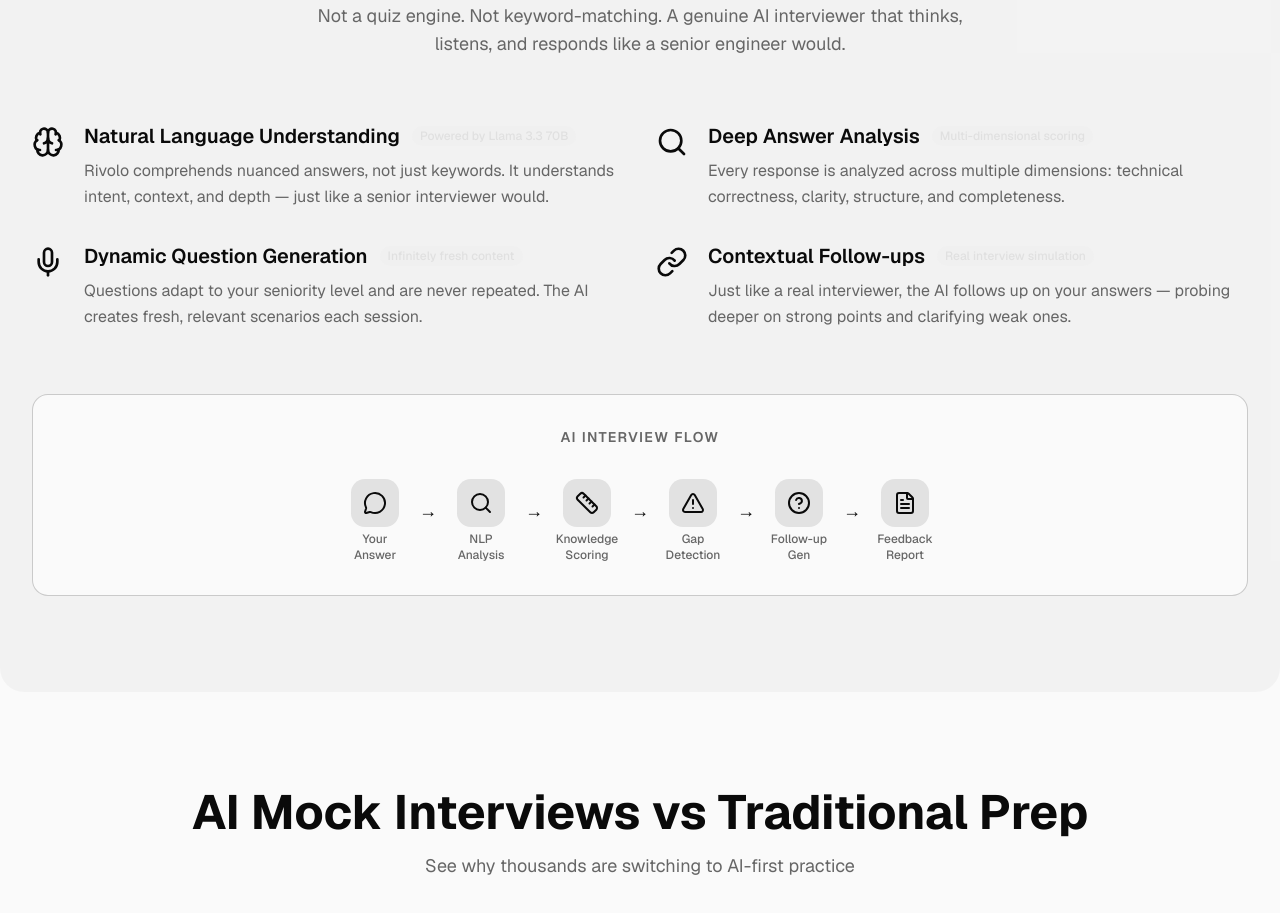
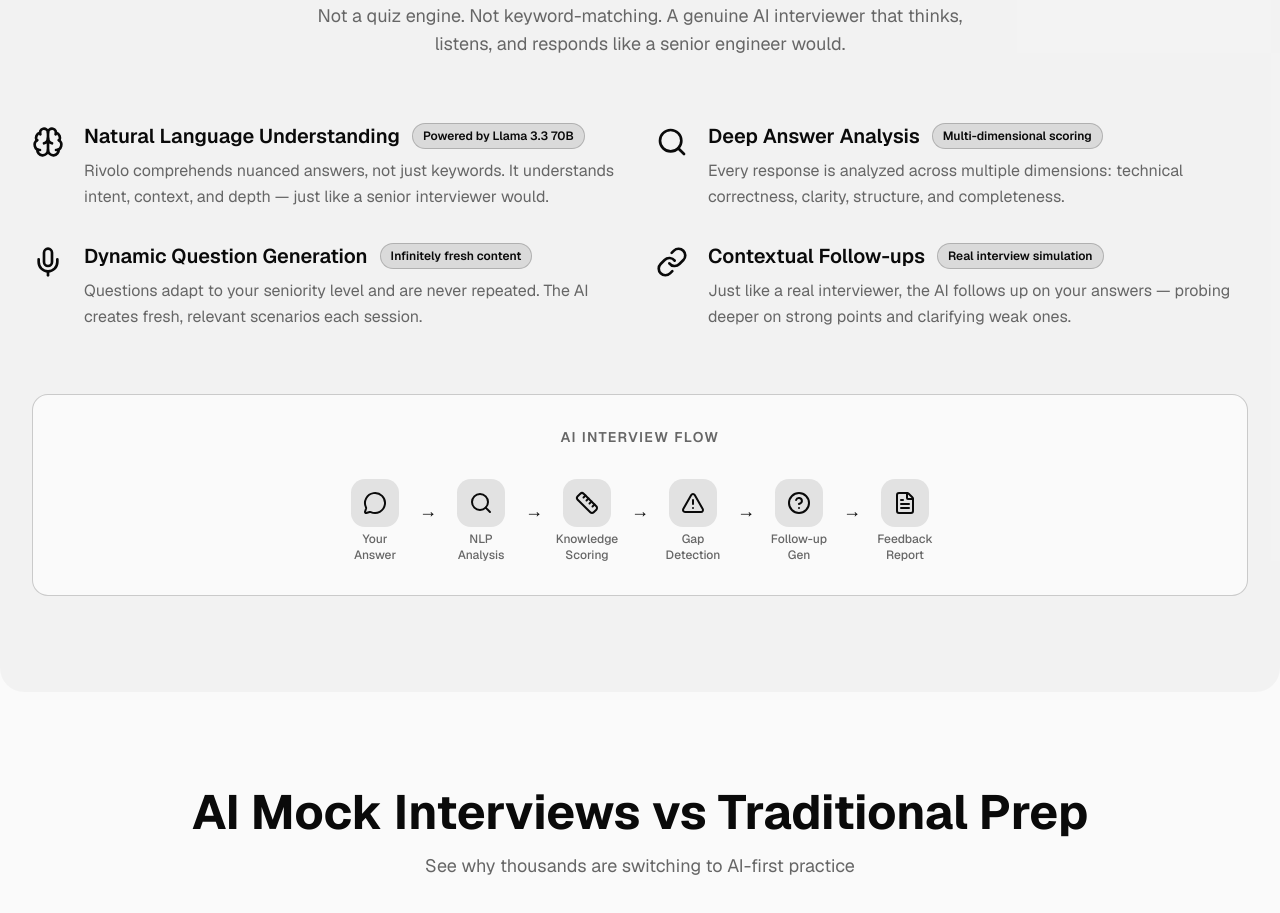
Before and after one commit to kairos-ix/rivolo-ai-interview, a Next.js app in the folder client/: page / in a window 1280 px wide. Shown: the part 1980-2893 px from the top of the page. Built offline with nearby package versions, Linux system fonts and the light colour scheme; no server answers.

Commit message:
fix: make AI capabilities badges visible with primary color styling

```diff
--- a/client/app/page.tsx
+++ b/client/app/page.tsx
@@ -316,7 +316,7 @@ export default function Home() {
                   <h3 className="text-xl font-semibold text-foreground">
                     {cap.title}
                   </h3>
-                  <span className="text-xs bg-accent/10 text-accent font-medium px-2 py-0.5 rounded-full">
+                  <span className="text-xs bg-primary/10 text-primary font-semibold px-2.5 py-1 rounded-full border border-primary/20">
                     {cap.highlight}
                   </span>
                 </div>
```
